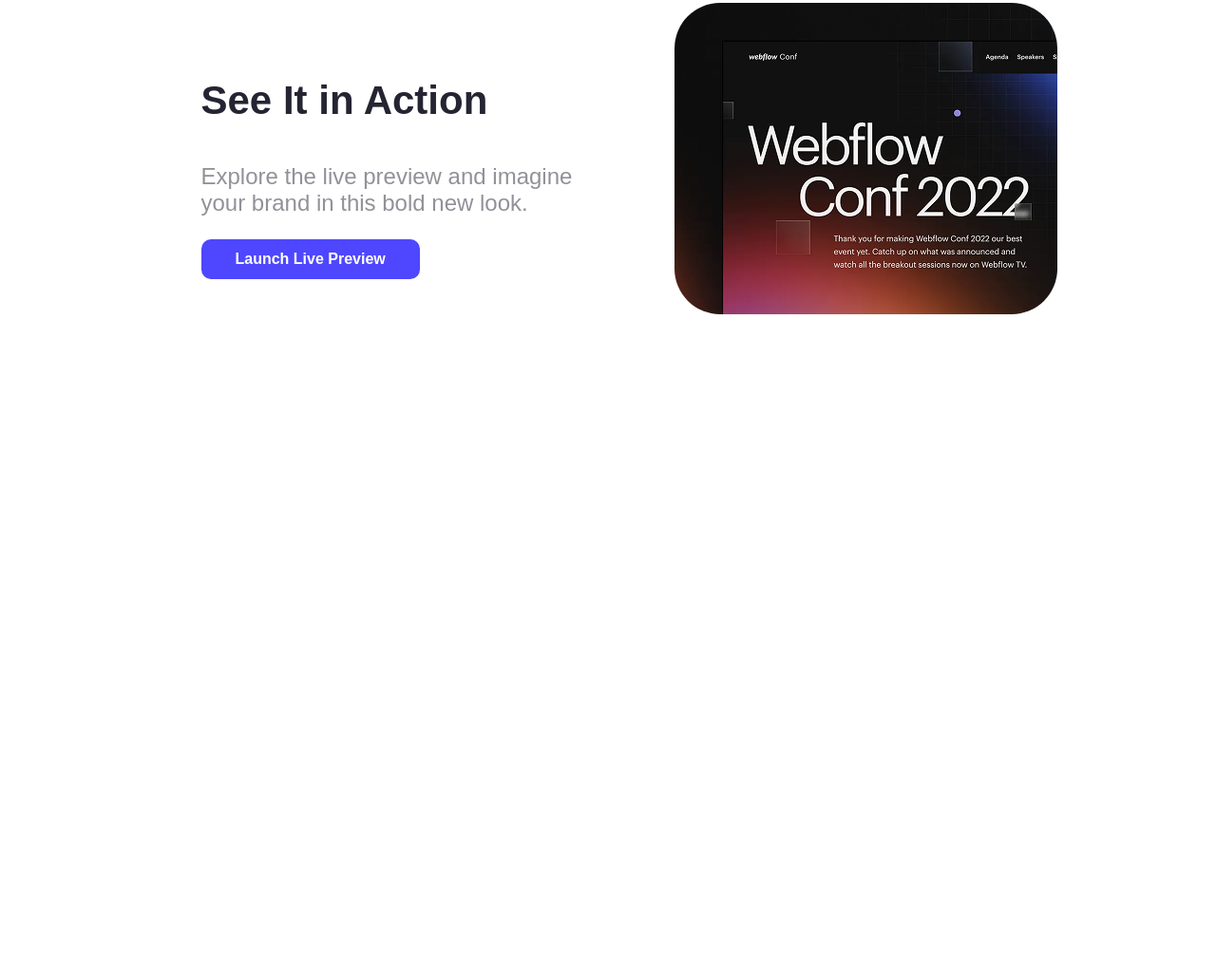
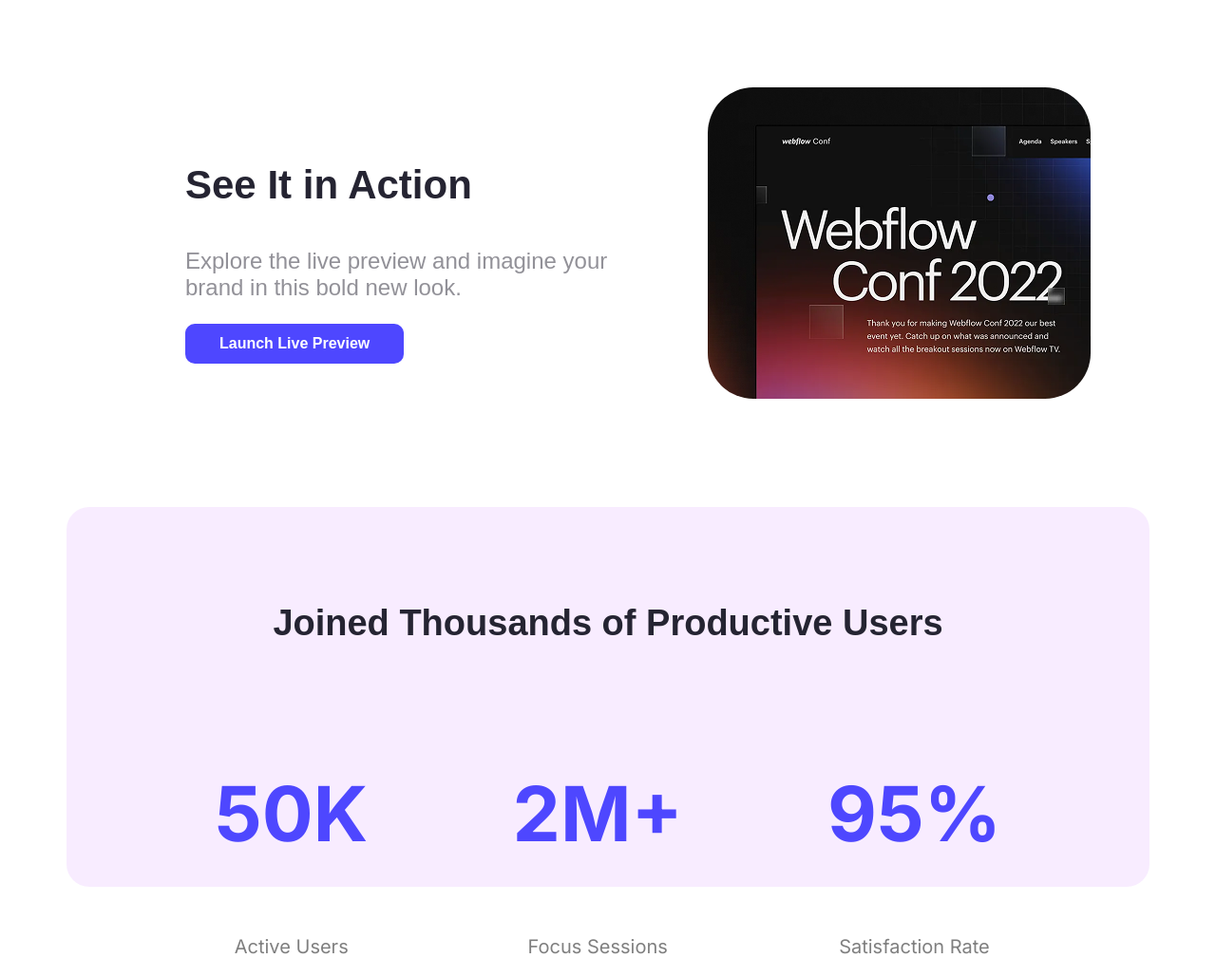
Before and after one commit to theporosh/B12A01-landing-launchpad, a plain HTML site: page index.html in a window 1280 px wide. Shown: the part 668-1697 px from the top of the page at 95% size. Before the commit the page ends 1032 px from the top, so only its background shows below. Drawn offline with Linux system fonts and the light colour scheme.

Commit message:
productive user section added

```diff
--- a/index.html
+++ b/index.html
@@ -17,7 +17,7 @@
 </head>
 
 <body>
-    <header class="secondary-bg">
+    <header class="secondary-bg header">
 
         <div class="banner"></div>
         <nav>
@@ -42,12 +42,36 @@
             <div class="action-container">
                 <div class="action-content">
                     <h3 class="action-title raleway-button-font">See It in Action</h3>
-                     <p class="action-sub-title raleway-button-font">Explore the live preview and imagine your brand in this bold new look.</p>
+                    <p class="action-sub-title raleway-button-font">Explore the live preview and imagine your brand in
+                        this bold new look.</p>
                     <button class="btn-primary raleway-button-font">Launch Live Preview</button>
                 </div>
                 <img class="action-pic" src="Assets/wc-mini.png" alt="">
             </div>
 
+
+        </section>
+
+        <section class="productive-users-section">
+
+
+           <h4 class="productive-title raleway-button-font">Joined Thousands of Productive Users</h4>
+
+            <div class="productive-items">
+                <div class="productive-data">
+                    <p class="data-percentage inter-abnormal">50K</p>
+                    <p class="data-subtitle inter-abnormal">Active Users</p>
+                </div>
+                <div class="productive-data">
+                    <p class="data-percentage inter-abnormal">2M+</p>
+                    <p class="data-subtitle inter-abnormal">Focus Sessions</p>
+                </div>
+                <div class="productive-data">
+                    <p class="data-percentage inter-abnormal">95%</p>
+                    <p class="data-subtitle inter-abnormal">Satisfaction Rate</p>
+                </div>
+
+            </div>
 
         </section>
 
--- a/styles/assign.css
+++ b/styles/assign.css
@@ -29,6 +29,14 @@
     border-radius: 10px;
 }
 
+/* header */
+
+.header{
+   background-image: url('../Assets/Hero-bg.png');
+   background-repeat: no-repeat;
+   background-position: center;
+
+}
 
 /* nav styles */
 
@@ -72,19 +80,31 @@
     margin-top: 20px;
  }
 
+ main{
+   max-width: 1140px;
+   margin: 0 auto;
+ }
+
 
  /* action section */
+
+ .action{
+   margin-top: 116px;
+ }
 
 
  .action-container{
      display: flex;
      align-items: center;
+     height: 200px;
      justify-content: space-between;
-     margin: 0 159px 0 141px;
+     padding: 62.5px 62.5px;
+     /* margin: 0 159px 0 141px; */
+
  }
 
  .action-content{
-   max-width: 500px;
+   /* max-width: 500px; */
    padding: 62.5px 62.5px;
  }
 
@@ -92,6 +112,7 @@
     color: rgba(37, 36, 50, 1);
     font-weight: bold;
     font-size: 42px;
+
  }
 
  .action-sub-title{
@@ -105,3 +126,51 @@
    height: 328px;
    border-radius: 48px;
    }
+
+   /* productive user section */
+
+   .productive-title{
+      font-size: 38px;
+      font-weight: bold;
+      color: rgba(37, 36, 50, 1);
+    }
+
+    .productive-users-section{
+      /* max-width: 1140px; */
+
+      height: 50px 80px;
+      /* box-shadow: 141px 1258px 50px 0px rgba(188, 71, 255, 0.1); */
+      border-radius: 24px;
+      /* margin: 50px 80px; */
+      padding: 50px 80px;
+      height: 300px;
+      text-align: center;
+      margin-top: 116px;
+      background-color: rgba(188, 71, 255, 0.1);
+
+    }
+
+    .productive-items{
+      display: flex;
+      /* gap: 158px; */
+
+      justify-content: space-around;
+    }
+
+    .data-percentage{
+      font-weight: bold;
+      font-size: 80px;
+      color: #4E47FF;
+    }
+
+    .data-subtitle{
+      font-weight: 400;
+      font-size: 20px;
+      color: rgba(0, 0, 0, 0.5);
+      margin-top: 0px;
+
+    }
+    .productive-data{
+      margin: 0 auto;
+
+    }
```
Lines whose indentation alone changed are shown as unchanged.
